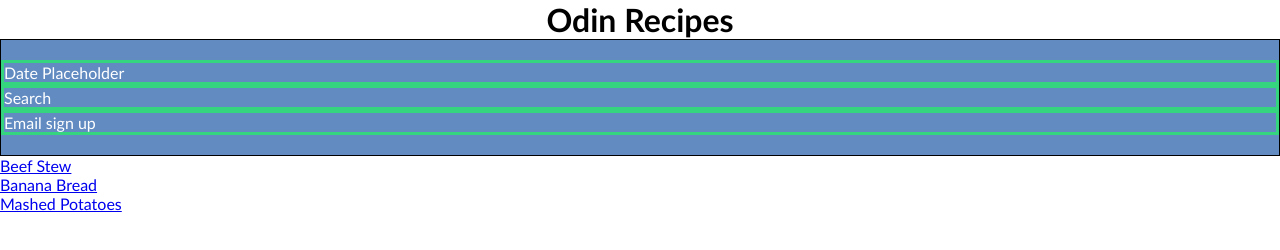
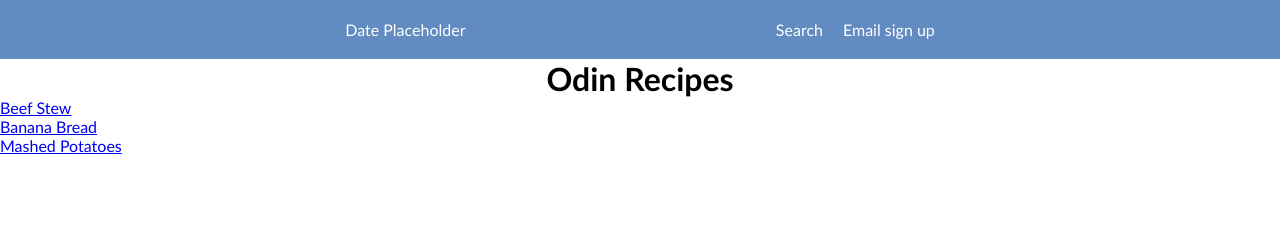
Before and after one commit to CatMomGoMeow/odin-recipes, a plain HTML site: page index.html in a window 1280 px wide. Drawn offline with Linux system fonts and the light colour scheme.

Commit message:
Style top menu bar

```diff
--- a/index.html
+++ b/index.html
@@ -8,14 +8,19 @@
 </head>
 
 <body>
+
+    <div class="menu-bar">
+        <div class="menu-text">
+            <div class="date">Date Placeholder <!-- needs code to pull in date automatically --> </div>
+                <div class="web-links">
+                    <div class="search">Search</div>
+                    <div class="sign-up">Email sign up</div>
+                </div>
+        </div>
+    </div>
+
     <div id="homepage">
         <h1 >Odin Recipes</h1>
-    </div>
-
-    <div class="menu-bar">
-       <div class="date">Date Placeholder <!-- needs code to pull in date automatically --></div>
-       <div class="search">Search</div>
-       <div class="sign-up">Email sign up</div>
     </div>
 
     <div class="links">
--- a/recipe-files/style.css
+++ b/recipe-files/style.css
@@ -4,26 +4,37 @@
     box-sizing: border-box;
 }
 
-
 body {
     font-family: 'Trebuchet MS', 'Lucida Sans Unicode', 'Lucida Grande', 'Lucida Sans', Arial, sans-serif;
+}
+
+/* followed internetingishard flexbox tutorial */
+.menu-bar {
+    display: flex;
+    justify-content: center;
+    background-color: #618bc1;
+    color:#fff;
+    padding: 20px 0;
+}
+
+.menu-text {
+    display: flex;
+    justify-content: space-around;
+    width: 900px;
+}
+
+.web-links {
+    display: flex;
+    justify-content: flex-end;
+}
+
+.sign-up {
+    margin-left: 20px;
 }
 
 #homepage {
     text-align: center;
 }
-
-.menu-bar {
-    color:#fff;
-    background-color: #618bc1;
-    padding: 20px 0;
-    border: 1px solid black; /* temp for debugging */
-}
-
-.menu-bar div {/* temp for debugging */
-    border: 3px solid rgb(53, 213, 128);
-}
-
 
 .last-entry{
     padding-bottom: 5em;
```
